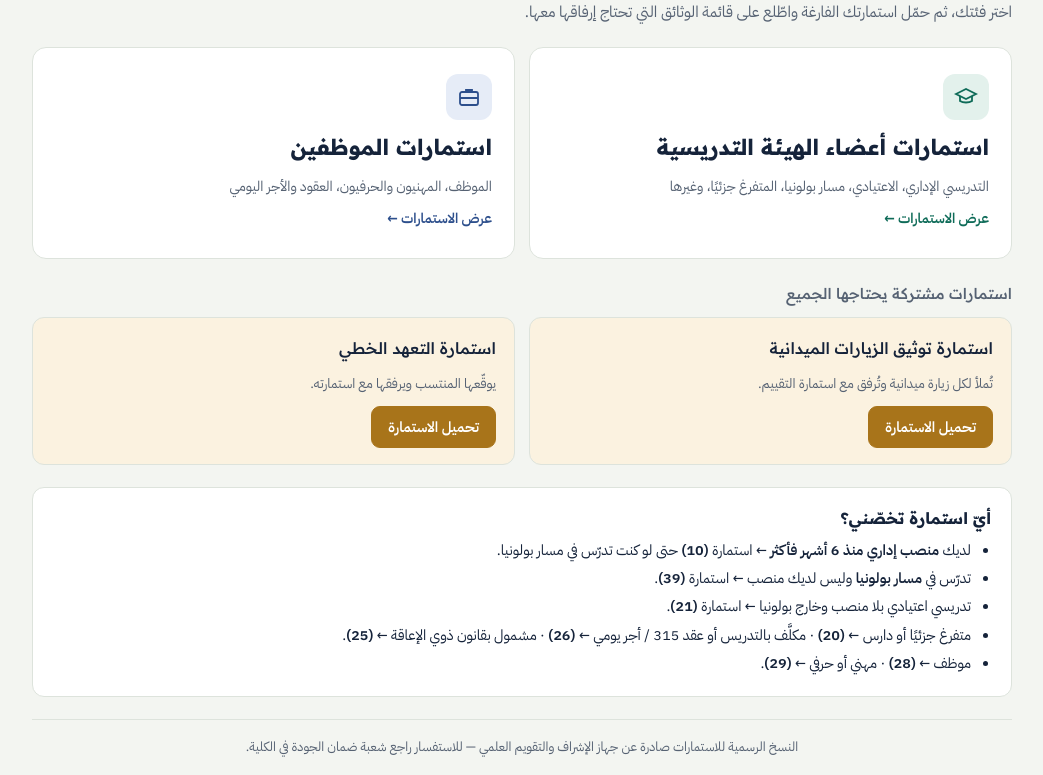
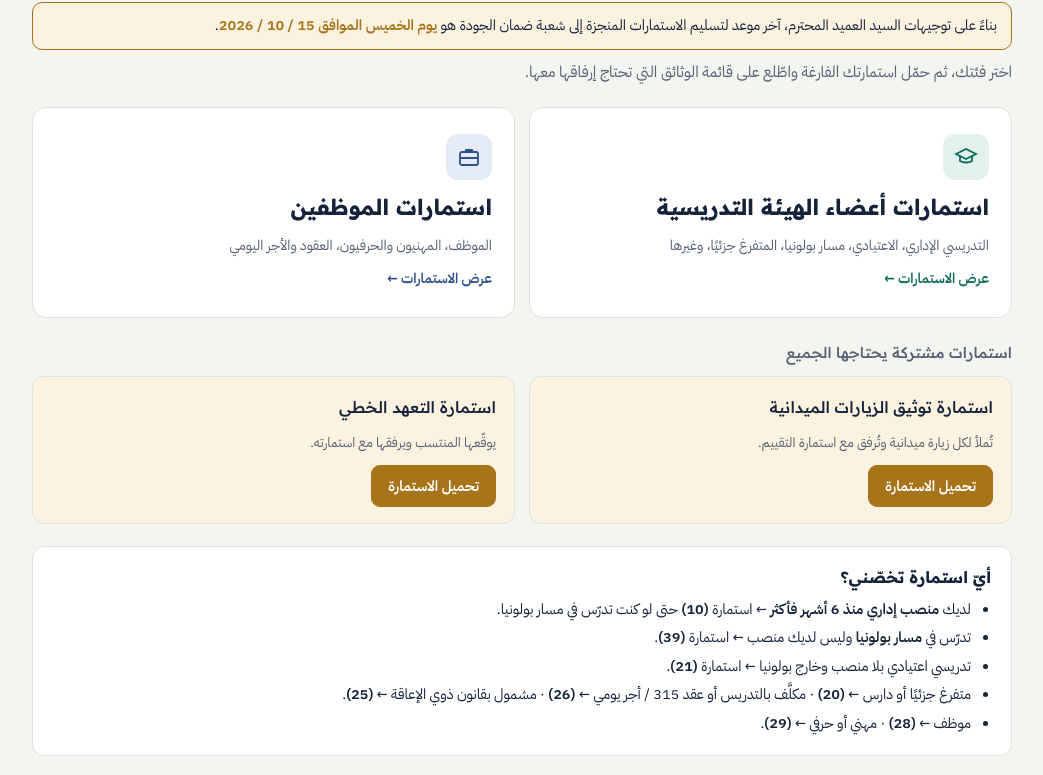
Before and after one commit to adnanali23-art/eval-forms-2026, a plain HTML site: page index.html in a window 1280 px wide. Shown: the part 118-893 px from the top of the page, without its empty margins (118-1161 px from the left). Drawn offline with Linux system fonts and the light colour scheme.

Commit message:
Add dean directive and submission deadline
Co-Authored-By: Claude Opus 5.5 <noreply@anthropic.com>

```diff
--- a/index.html
+++ b/index.html
@@ -63,12 +63,14 @@ header p{color:var(--muted);margin:8px 0 0;max-width:62ch}
 footer{color:var(--muted);font-size:13px;text-align:center;border-top:1px solid var(--line);padding-top:16px}
 @media (max-width:640px){.grid-home,.grid-common{grid-template-columns:1fr}.big{min-height:0}.form{grid-template-columns:1fr}.num{grid-row:auto;flex-direction:row;gap:6px;width:auto;height:auto;padding:4px 12px;justify-self:start}}
 @media (prefers-reduced-motion:reduce){.big{transition:none}}
+.deadline{margin-top:12px;background:var(--gold-soft);border:1px solid var(--gold);color:var(--ink);border-radius:10px;padding:10px 14px;font-size:14.5px}.deadline b{color:var(--gold)}
 </style></head><body>
 
 <div class="wrap">
   <header>
     <div class="eyebrow">شعبة ضمان الجودة والأداء الجامعي — كلية هندسة الشرقاط</div>
     <h1>استمارات تقييم الأداء للعام الدراسي 2025–2026</h1>
+    <div class="deadline">بناءً على توجيهات السيد العميد المحترم، آخر موعد لتسليم الاستمارات المنجزة إلى شعبة ضمان الجودة هو <b>يوم الخميس الموافق 15 / 10 / 2026</b>.</div>
     <p>اختر فئتك، ثم حمّل استمارتك الفارغة واطّلع على قائمة الوثائق التي تحتاج إرفاقها معها.</p>
   </header>
   <main id="app"></main>
```
